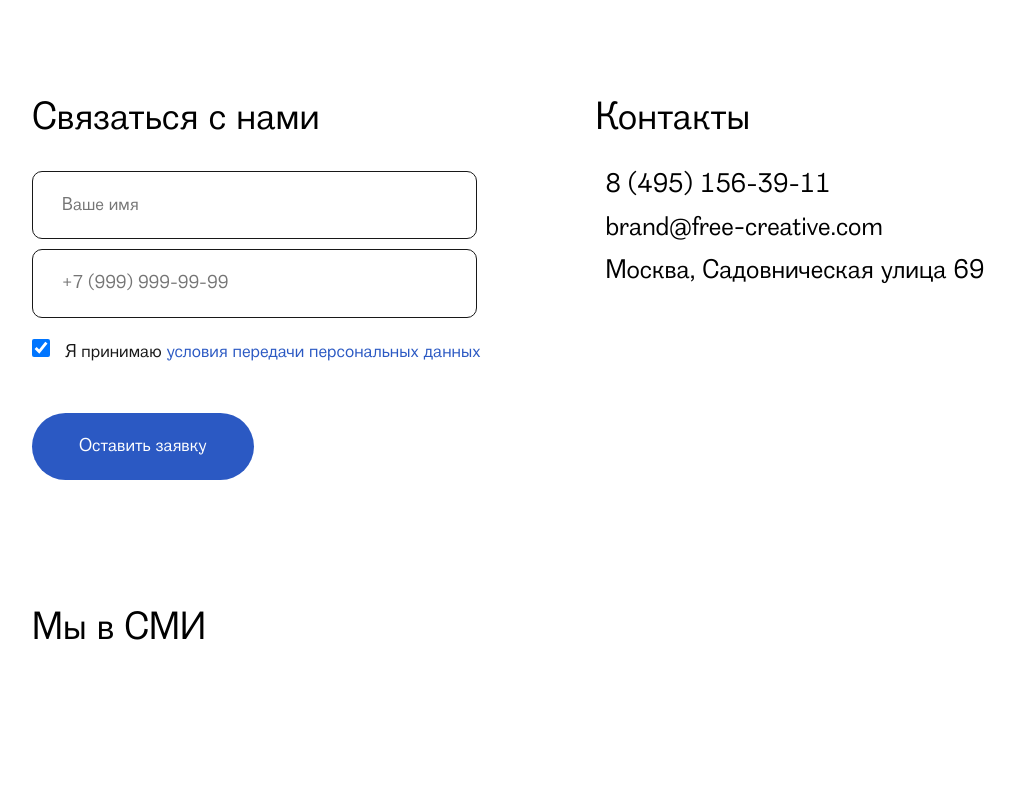
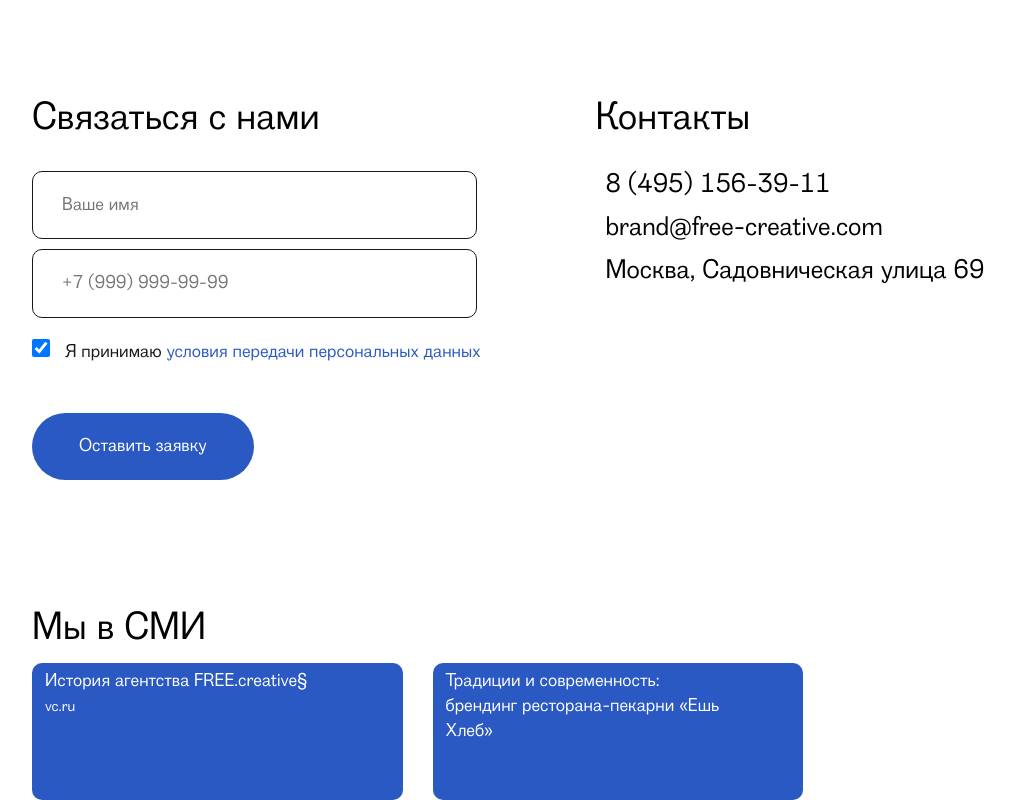
Before and after one commit to boris0903/free_creative_1, a plain HTML site: page index.html in a window 1280 px wide. Shown: the part 9526-10326 px from the top of the page, without its empty margins (53-1068 px from the left). Before the commit the page ends 10189 px from the top, so only its background shows below. Drawn offline with Linux system fonts and the light colour scheme.

Commit message:
free_creative_1

```diff
--- a/index.html
+++ b/index.html
@@ -267,6 +267,11 @@
         <div>
             <h2 class="title_8">Мы в СМИ</h2>
         </div>
+        <div class="wrap_6">
+                <div class="text_12">История агентства FREE.creative§
+                    <span class="span_4">vc.ru</span>
+                </div>
+                <div class="text_12">Традиции и современность: брендинг ресторана-пекарни «Ешь Хлеб»</div>
             </div>
         </div>
     </section>
```
